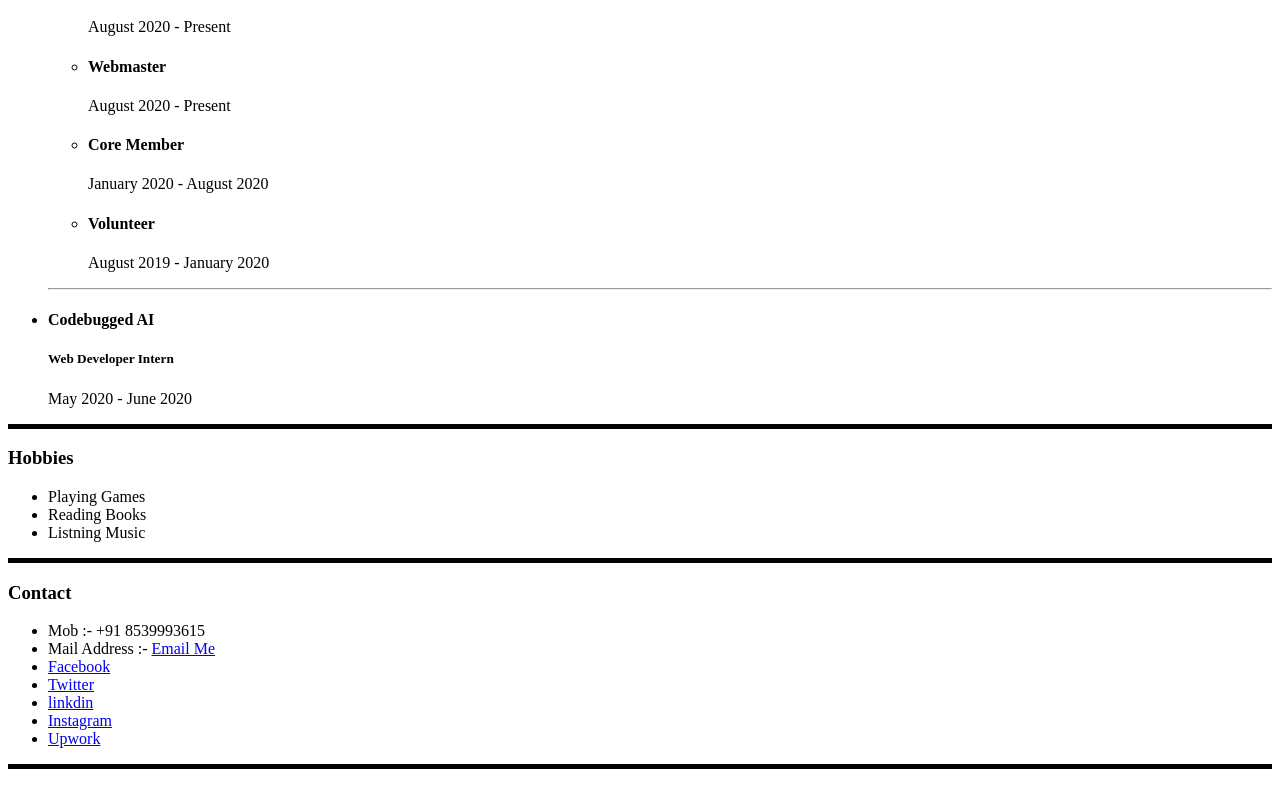
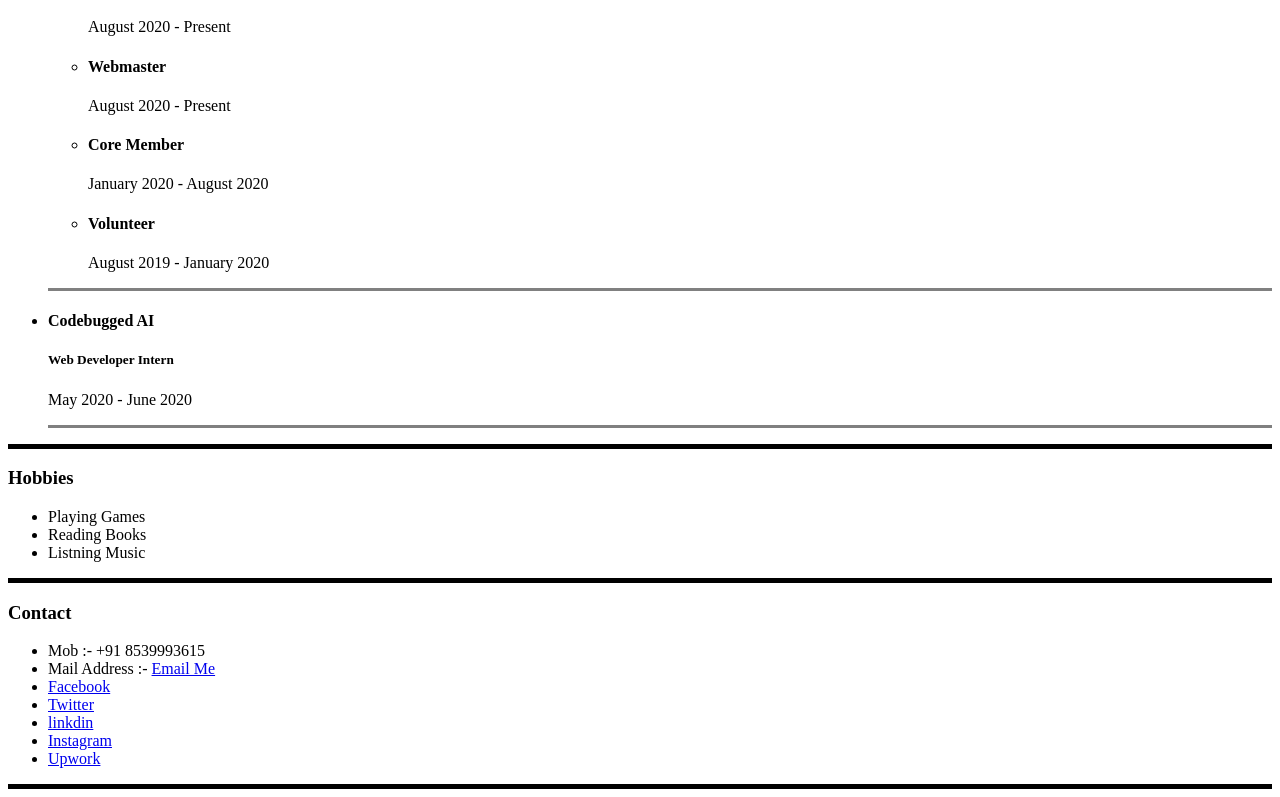
Before and after one commit to dharmjeet2dk/dharmjeet2dk, a plain HTML site: page index.html in a window 1280 px wide. Shown: the part 1367-2164 px from the top of the page. Drawn offline with Linux system fonts and the light colour scheme.

Commit message:
some old changes

```diff
--- a/index.html
+++ b/index.html
@@ -21,19 +21,22 @@
     <div>
         <h3>Education</h3>
         <ul>
-            <li><h4>Indian Institute of Technology Jammu</h4>
+            <li>
+                <h4>Indian Institute of Technology Jammu</h4>
                 <p>B.tech in Civil Engineering</p>
                 <p>July 2019 - Present</p>
                 <p>Grades :- 7.8 CGPA</p>
                 <hr align="centre" color="grey" size="3px">
             </li>
-            <li><h4>A N College Patna</h4>
+            <li>
+                <h4>A N College Patna</h4>
                 <p>Intermidiate in Science(Maths)</p>
                 <p>Aug 2016 - April 2018</p>
                 <p>Grades :- 69.4% </p>
                 <hr align="centre" color="grey" size="3px">
             </li>
-            <li><h4>St.M.G. High School</h4>
+            <li>
+                <h4>St.M.G. High School</h4>
                 <p>April 2010 - March 2016</p>
                 <p>High School (10th Board)</p>
                 <p>Grades :- 72.6%</p>
@@ -67,12 +70,14 @@
                         <p>August 2019 - January 2020</p>
                     </li>
                 </ul>
+                <hr align="centre" color="grey" size="3px">
             </li>
-            <hr>
+
             <li>
                 <h4>Codebugged AI</h4>
                 <h5>Web Developer Intern</h5>
                 <p>May 2020 - June 2020</p>
+                <hr align="centre" color="grey" size="3px">
             </li>
         </ul>
         <hr align="centre" color="black" size="5px">
```
Lines whose indentation alone changed are shown as unchanged.
